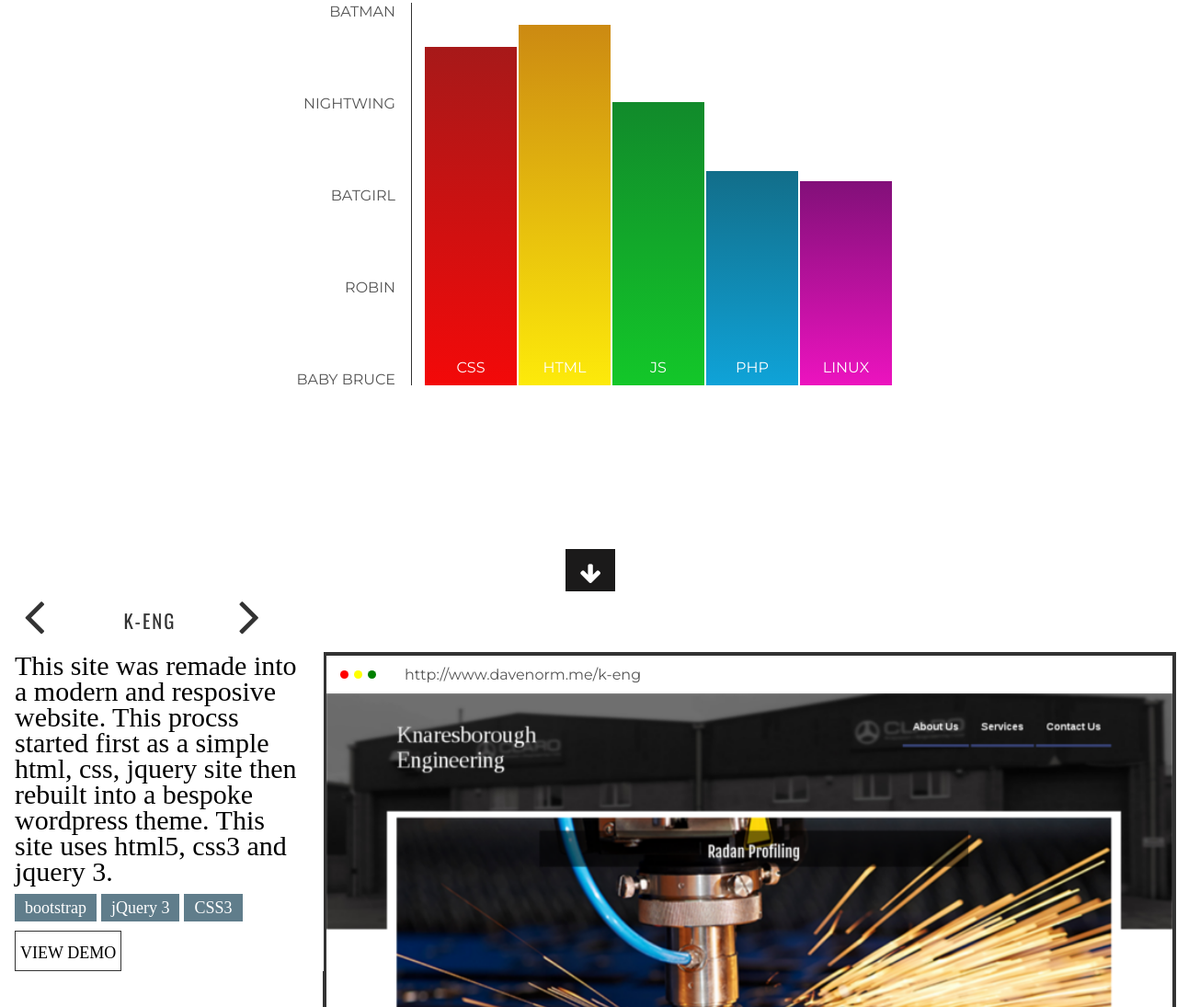
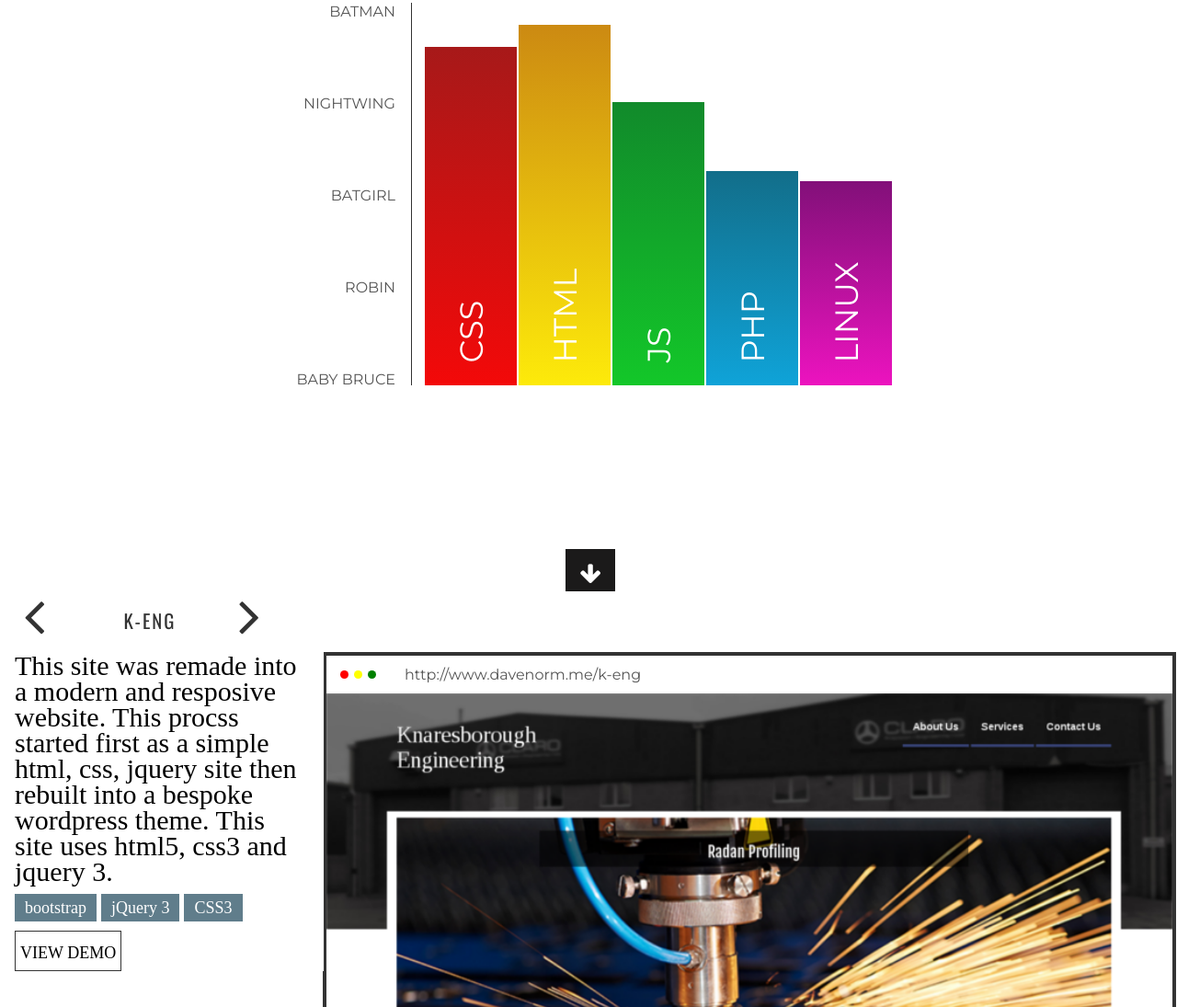
Before and after one commit to davidnorminton/davenorm, a plain HTML site: page index.html in a window 1280 px wide. Shown: the part 1757-2852 px from the top of the page at 92% size. Drawn offline with nearby package versions, Linux system fonts and the light colour scheme.

Commit message:
modified

```diff
--- a/css/style.css
+++ b/css/style.css
@@ -288,11 +288,14 @@ textarea:focus, input:focus{
     width : 100px;
 }
 .skill {
-    position : absolute;
-    bottom : 10px;
-    color : white;
-    left : 0;
-    right : 0;
+    position: absolute;
+    bottom: 53px;
+    color: white;
+    font-size: 35px;
+    left: 0;
+    right: 0;
+    transform: rotate(-90deg);
+    text-align: left;
 }
 .css {
     width: 100px;
```
